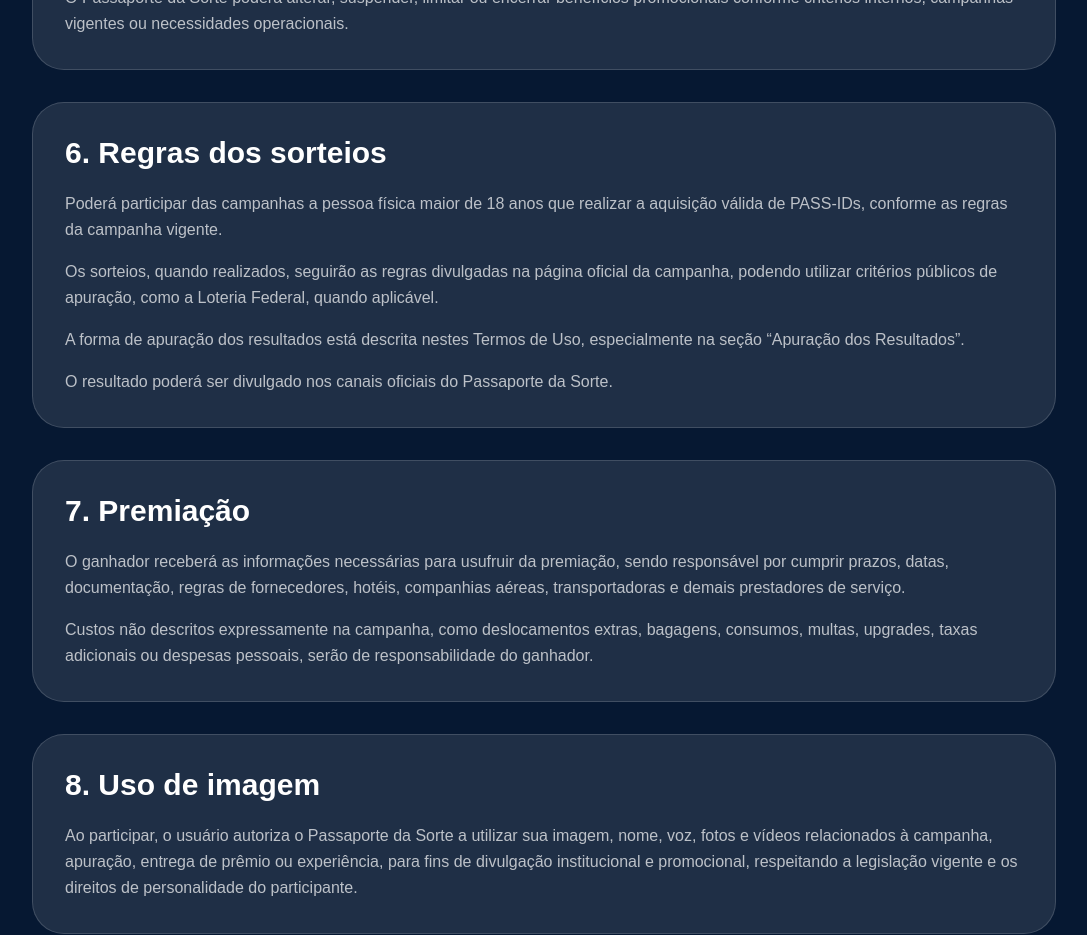
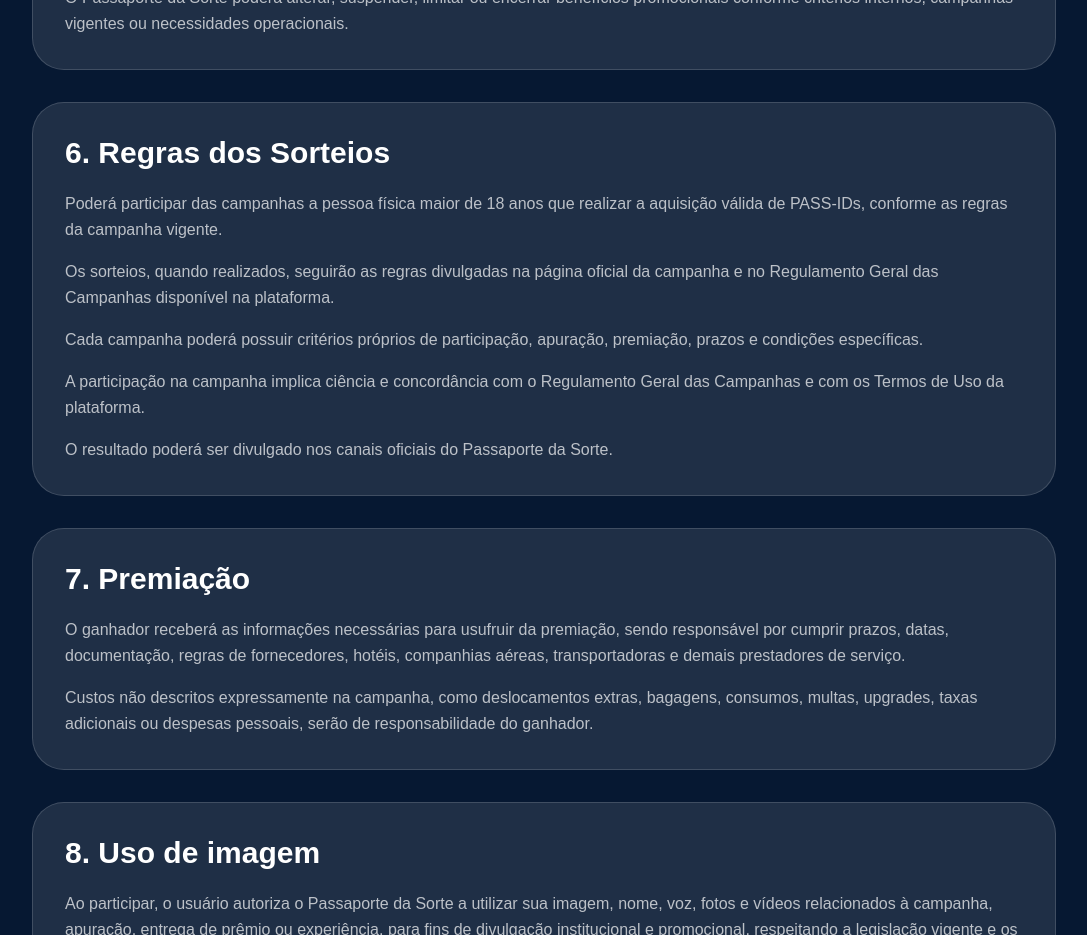
Before and after one commit to Passaportedasorte/passaporte-da-sorte, a Next.js app: page /termos in a window 1280 px wide. Shown: the part 1780-2715 px from the top of the page, without its empty margins (96-1183 px from the left). Built offline with nearby package versions, Linux system fonts and the light colour scheme.

Commit message:
Separa regras de sorteio entre termos e regulamento

```diff
--- a/app/termos/page.tsx
+++ b/app/termos/page.tsx
@@ -107,27 +107,32 @@ export default function TermosPage() {
             </p>
           </Section>
 
-          <Section title="6. Regras dos sorteios">
+         <Section title="6. Regras dos Sorteios">
   <p>
-              Poderá participar das campanhas a pessoa física maior de 18 anos
-              que realizar a aquisição válida de PASS-IDs, conforme as regras da
-              campanha vigente.
+    Poderá participar das campanhas a pessoa física maior de 18 anos que
+    realizar a aquisição válida de PASS-IDs, conforme as regras da campanha
+    vigente.
   </p>
 
   <p>
-              Os sorteios, quando realizados, seguirão as regras divulgadas na
-              página oficial da campanha, podendo utilizar critérios públicos de
-              apuração, como a Loteria Federal, quando aplicável.
+    Os sorteios, quando realizados, seguirão as regras divulgadas na página
+    oficial da campanha e no Regulamento Geral das Campanhas disponível na
+    plataforma.
   </p>
 
   <p>
-              A forma de apuração dos resultados está descrita nestes Termos de
-              Uso, especialmente na seção “Apuração dos Resultados”.
+    Cada campanha poderá possuir critérios próprios de participação,
+    apuração, premiação, prazos e condições específicas.
   </p>
 
   <p>
-              O resultado poderá ser divulgado nos canais oficiais do
-              Passaporte da Sorte.
+    A participação na campanha implica ciência e concordância com o
+    Regulamento Geral das Campanhas e com os Termos de Uso da plataforma.
+  </p>
+
+  <p>
+    O resultado poderá ser divulgado nos canais oficiais do Passaporte da
+    Sorte.
   </p>
 </Section>
 
```
Lines whose indentation alone changed are shown as unchanged.
